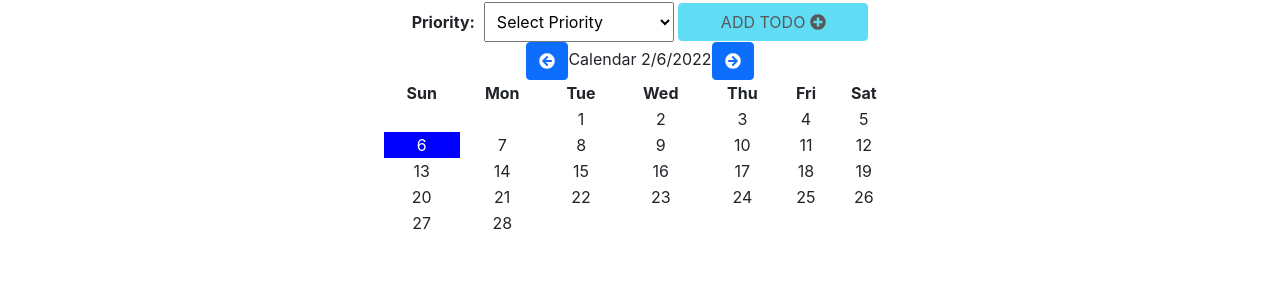
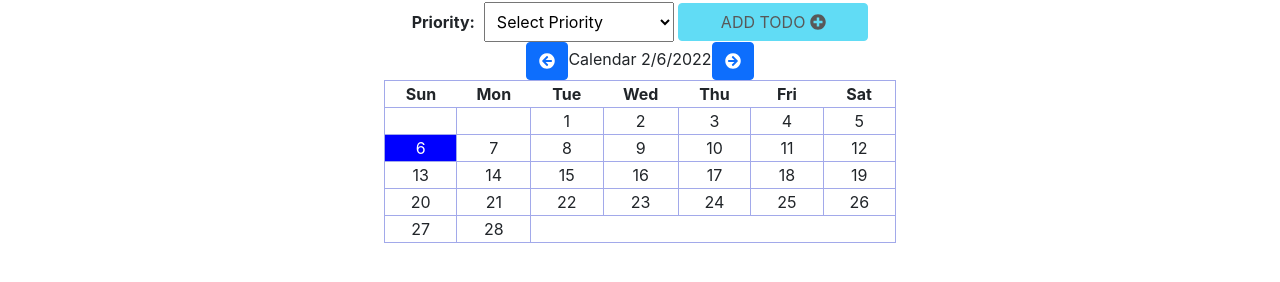
Before and after one commit to josedevel/todo-b-1, a React (Create React App) app in the folder client/: page / in a window 1280 px wide. Shown: the part 198-480 px from the top of the page. Built offline with nearby package versions, Linux system fonts and the light colour scheme; no server answers.

Commit message:
Adding calendar table styles.

```diff
--- a/client/src/App.css
+++ b/client/src/App.css
@@ -54,6 +54,19 @@
   color: white;
 }
 
+.calendarMain {
+  border: 1px solid #A2A9EA;
+}
+
+.calendarMain tbody tr {
+  border: 1px solid #A2A9EA;
+}
+
+.calendarMain tbody tr td {
+    width: 36px;
+    border: 1px solid #A2A9EA;
+}
+
 @media screen and (min-width: 640px) {
   .App {
     width: 100%;
--- a/client/src/Components/Calendar/index.js
+++ b/client/src/Components/Calendar/index.js
@@ -72,7 +72,7 @@ const index = (props) => {
       <Button onClick={handleNextCLick}>
         <FontAwesomeIcon icon={faArrowCircleRight} />
       </Button>
-      <table style={{margin: 'auto', width:'100%'}}>
+      <table style={{margin: 'auto', width:'100%'}} className='calendarMain'>
         <thead>
           <tr>
             {weekdaysShort.map(day => {
```
